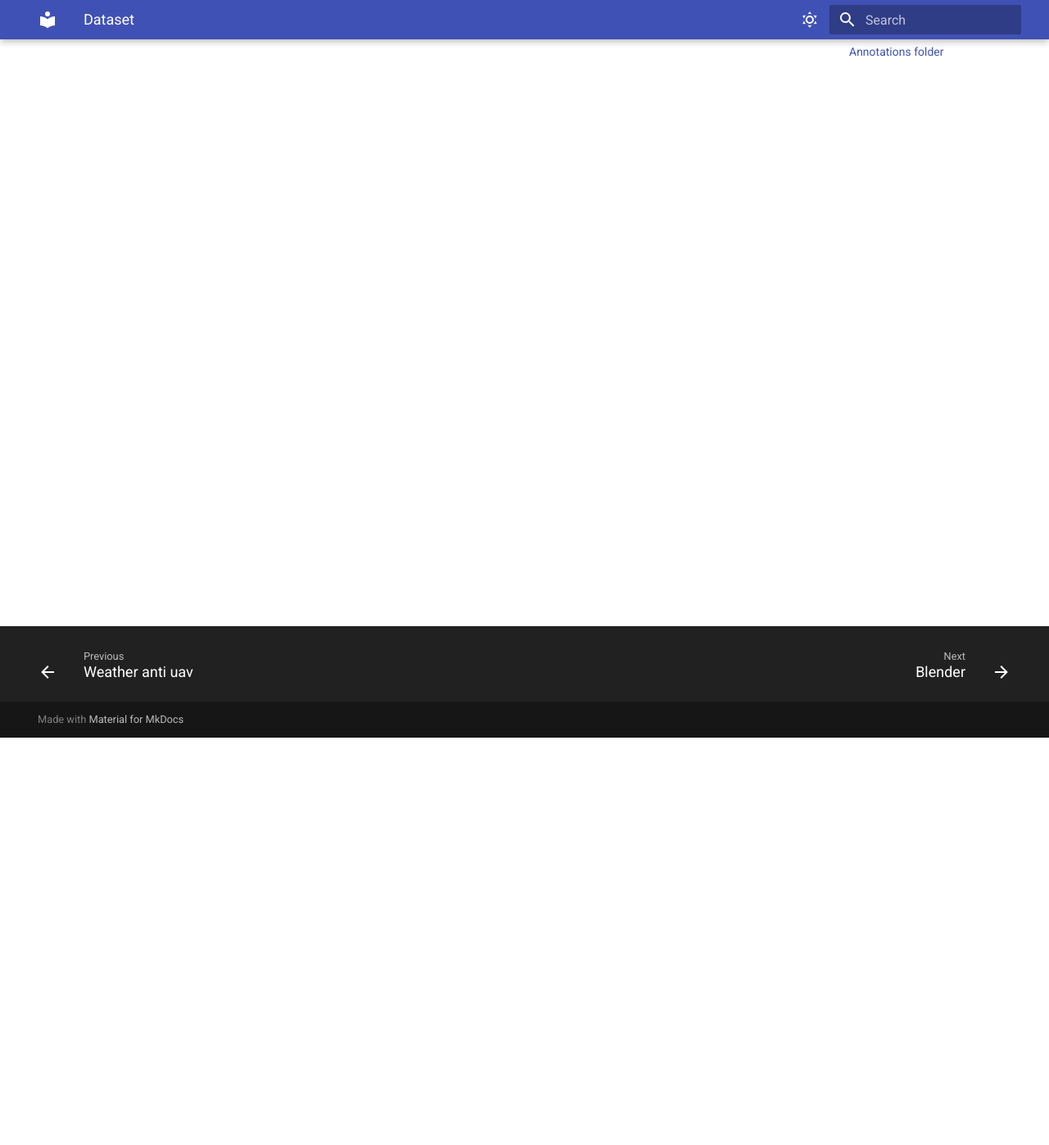
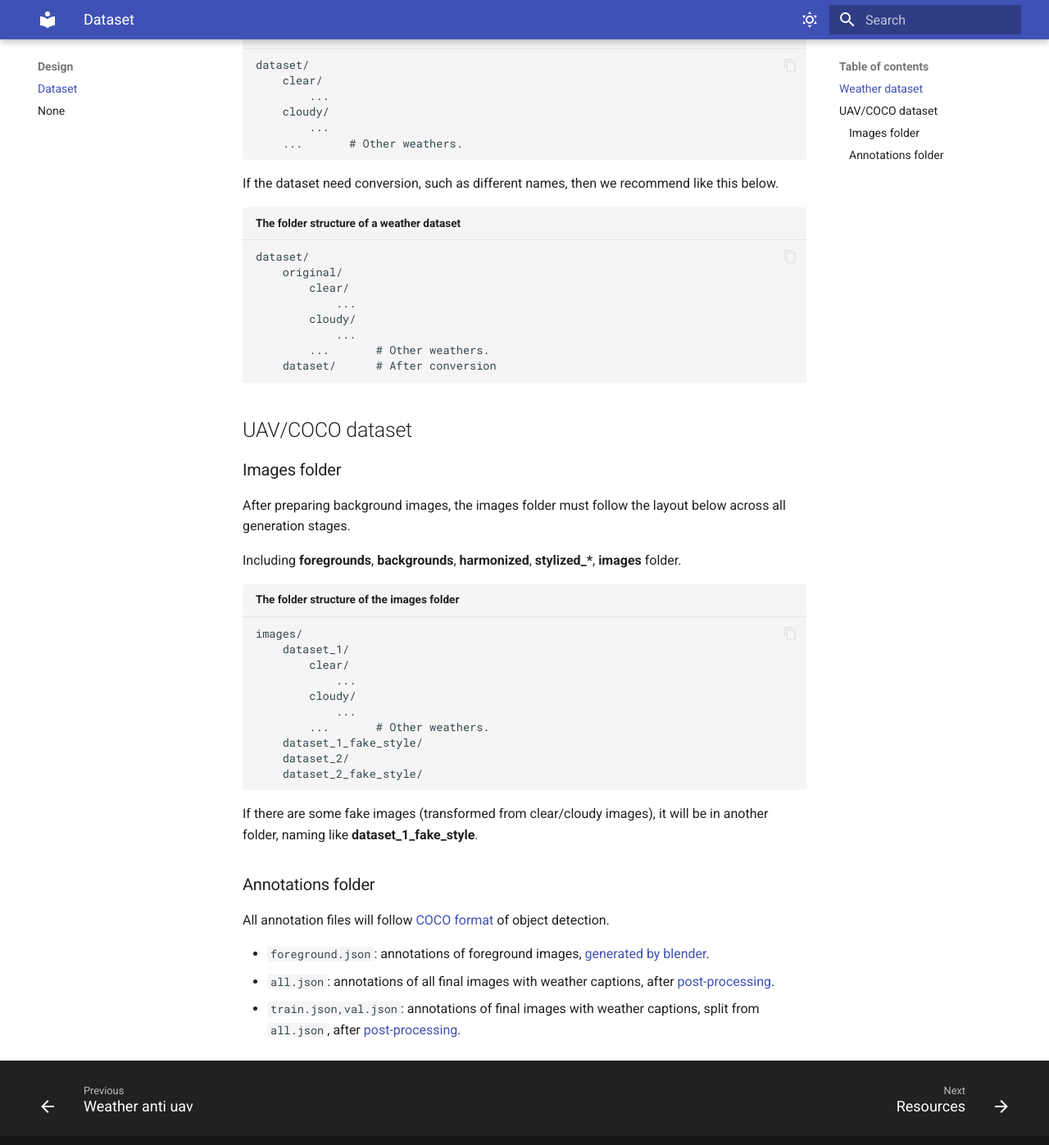
Before and after one commit to guyleaf/UAV-Data-Generation, an MkDocs documentation site: the page built from docs/design/dataset.md, in a window 1280 px wide and 1400 px high, scrolled down 500 px. Shown: the top 1397 px of the window at 82% size. Built offline with MkDocs 1.6.1 and Material for MkDocs 9.7.7, drawn with Linux system fonts in a browser that asks for light colours; some of the changed text lies outside the part shown.

Commit message:
Update docs

````diff
--- a/docs/design/dataset.md
+++ b/docs/design/dataset.md
@@ -1,7 +1,58 @@
 # Dataset
+To give the developers an overall picture for dataset, we explain the structure for each type of datasets.
+
 ## Weather dataset
+!!! info "Info: Recommended weather names"
+    **clear**, **cloudy**, **foggy**, **rainy**, **snowy**
+
+A weather dataset must follow the layout below.
+
+```title="The folder structure of a weather dataset"
+dataset/
+    clear/
+        ...
+    cloudy/
+        ...
+    ...       # Other weathers.
+```
+
+If the dataset need conversion, such as different names, then we recommend like this below.
+
+```title="The folder structure of a weather dataset"
+dataset/
+    original/
+        clear/
+            ...
+        cloudy/
+            ...
+        ...       # Other weathers.
+    dataset/      # After conversion
+```
 
 ## UAV/COCO dataset
 ### Images folder
+After preparing background images, the images folder must follow the layout below across all generation stages.
+
+Including **foregrounds**, **backgrounds**, **harmonized**, **stylized_\***, **images** folder.
+
+```title="The folder structure of the images folder"
+images/
+    dataset_1/
+        clear/
+            ...
+        cloudy/
+            ...
+        ...       # Other weathers.
+    dataset_1_fake_style/
+    dataset_2/
+    dataset_2_fake_style/
+```
+
+If there are some fake images (transformed from clear/cloudy images), it will be in another folder, naming like **dataset_1_fake_style**.
 
 ### Annotations folder
+All annotation files will follow [COCO format](https://cocodataset.org/) of object detection.
+
+* `foreground.json`: annotations of foreground images, [generated by blender](../getting-started/uav-generation.md#running-with-the-demo-config).
+* `all.json`: annotations of all final images with weather captions, after [post-processing](../getting-started/post-processing.md#post-processing).
+* `train.json,val.json`: annotations of final images with weather captions, split from `all.json`, after [post-processing](../getting-started/post-processing.md#post-processing).
````
Also changed, not shown: docs/design/uav-generation.md (added, +54 -0 lines), docs/getting-started/index.md (+2 -0 lines), docs/index.md (+8 -13 lines), docs/assets/overview.png (added), docs/design/assets/uav_object_properties.png (added), docs/design/assets/view_layer.png (added), docs/design/blender.md (deleted), docs/user-guides/blender.md (deleted), docs/user-guides/customization.md (added).
